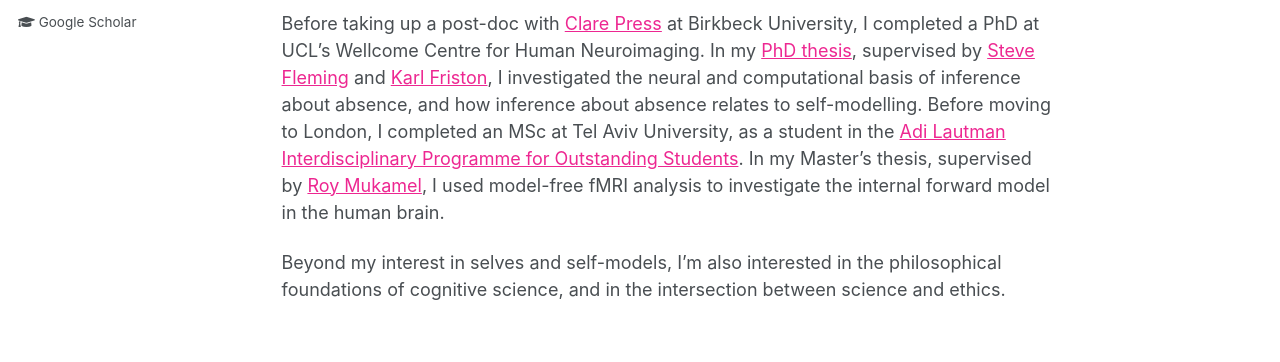
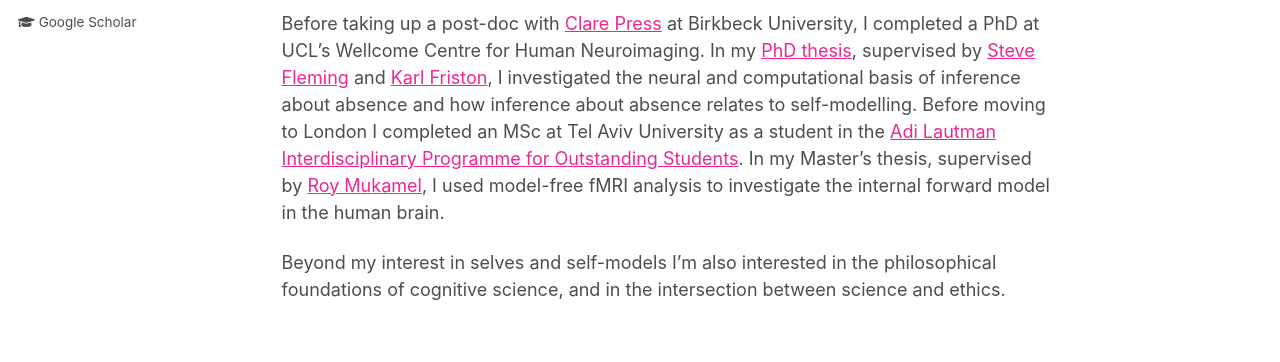
Before and after one commit to matanmazor/matanmazor.github.io, a Jekyll site: the page built from _pages/about.md, in a window 1280 px wide. Shown: the part 228-590 px from the top of the page. Built offline with Jekyll 4.4.1, drawn with Linux system fonts in a browser that asks for light colours.

Commit message:
updated cv and removed unncessary commas

```diff
--- a/_pages/about.md
+++ b/_pages/about.md
@@ -10,6 +10,6 @@ redirect_from:
 
 I am a London-based cognitive neuroscientist, interested in *self-representation* and *self-modelling*.
 
-Before taking up a post-doc with [Clare Press](https://www.bbk.ac.uk/our-staff/profile/8008284/clare-press) at Birkbeck University, I completed a PhD at UCL's Wellcome Centre for Human Neuroimaging. In my [PhD thesis](https://matanmazor.github.io/thesis), supervised by [Steve Fleming](https://www.ucl.ac.uk/pals/research/experimental-psychology/person/steve-fleming/) and [Karl Friston](https://www.fil.ion.ucl.ac.uk/~karl/), I investigated the neural and computational basis of inference about absence, and how inference about absence relates to self-modelling. Before moving to London, I completed an MSc at Tel Aviv University, as a student in the [Adi Lautman Interdisciplinary Programme for Outstanding Students](https://en.wikipedia.org/wiki/Adi_Lautman_Interdisciplinary_Program_for_Outstanding_Students). In my Master's thesis, supervised by [Roy Mukamel](https://socsci3.tau.ac.il/rmukamel/), I used model-free fMRI analysis to investigate the internal forward model in the human brain.
+Before taking up a post-doc with [Clare Press](https://www.bbk.ac.uk/our-staff/profile/8008284/clare-press) at Birkbeck University, I completed a PhD at UCL's Wellcome Centre for Human Neuroimaging. In my [PhD thesis](https://matanmazor.github.io/thesis), supervised by [Steve Fleming](https://www.ucl.ac.uk/pals/research/experimental-psychology/person/steve-fleming/) and [Karl Friston](https://www.fil.ion.ucl.ac.uk/~karl/), I investigated the neural and computational basis of inference about absence and how inference about absence relates to self-modelling. Before moving to London I completed an MSc at Tel Aviv University as a student in the [Adi Lautman Interdisciplinary Programme for Outstanding Students](https://en.wikipedia.org/wiki/Adi_Lautman_Interdisciplinary_Program_for_Outstanding_Students). In my Master's thesis, supervised by [Roy Mukamel](https://socsci3.tau.ac.il/rmukamel/), I used model-free fMRI analysis to investigate the internal forward model in the human brain.
 
-Beyond my interest in selves and self-models, I'm also interested in the philosophical foundations of cognitive science, and in the intersection between science and ethics.
+Beyond my interest in selves and self-models I'm also interested in the philosophical foundations of cognitive science, and in the intersection between science and ethics.
```
Also changed, not shown: 1 other file.
